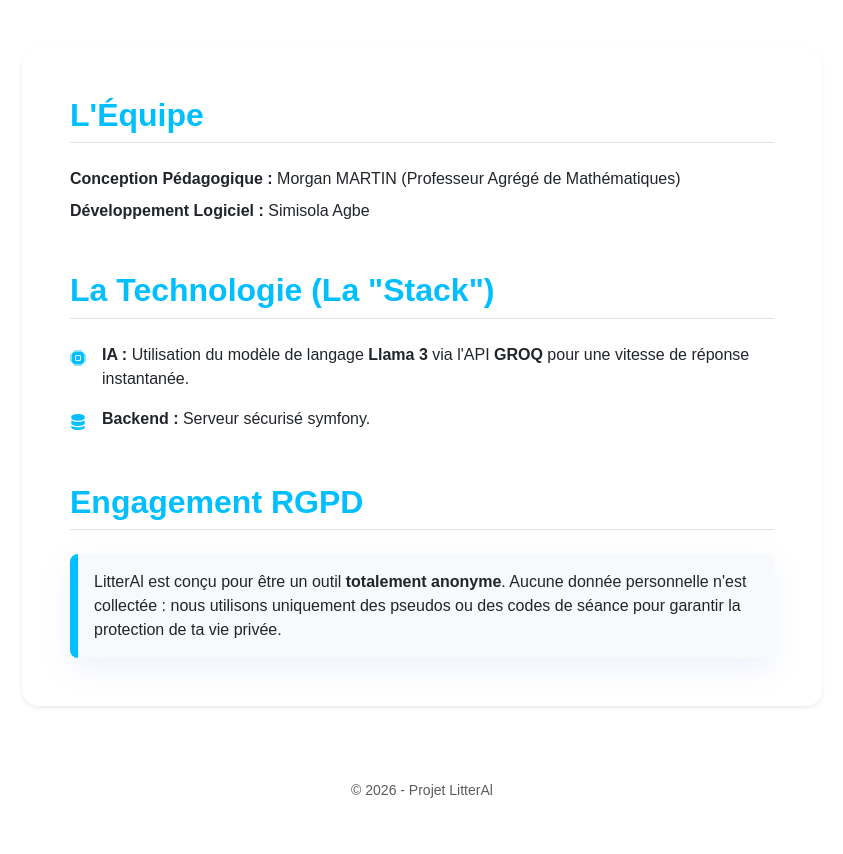
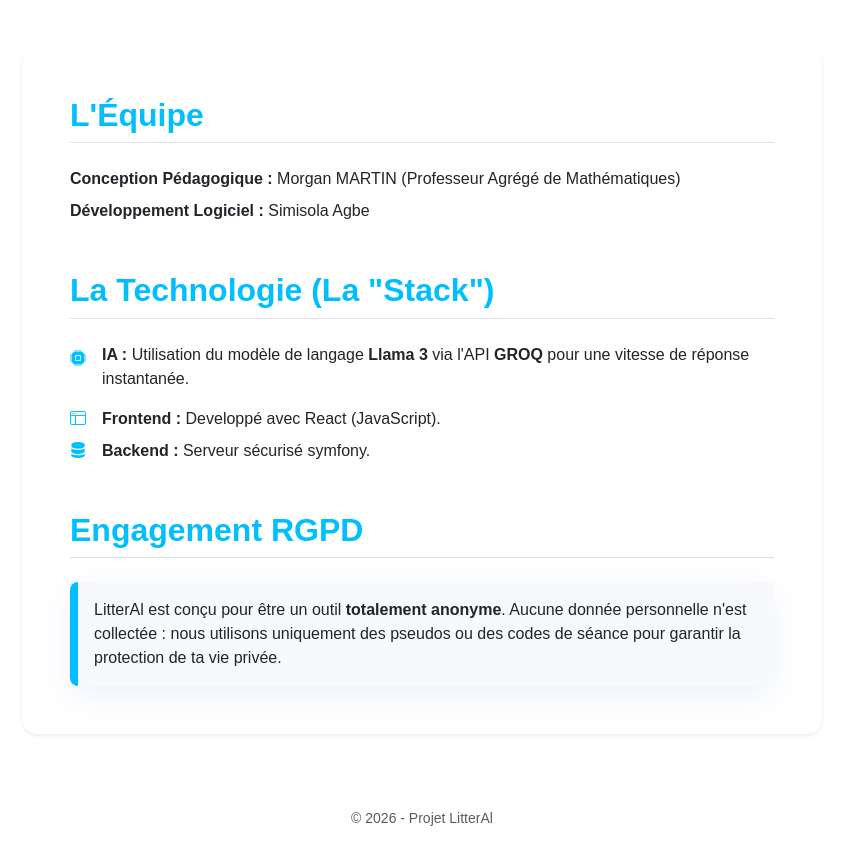
Before and after one commit to agbeSimi/litterAI, a React (Vite) app: page /credit in a window 1280 px wide. Shown: the whole page, without its empty margins (218-1061 px from the left). Before the commit the page ends 826 px from the top, so only its background shows below. Built offline with nearby package versions, Linux system fonts and the light colour scheme.

Commit message:
ajout de l'info frontend

```diff
--- a/src/pages/Credit.jsx
+++ b/src/pages/Credit.jsx
@@ -32,9 +32,13 @@ function Credit() {
                     <strong>IA :</strong> Utilisation du modèle de langage <strong>Llama 3</strong> via l'API <strong>GROQ</strong> pour une vitesse de réponse instantanée.
                   </div>
                 </li>
-                <li className="d-flex align-items-start">
-                  <i className="bi bi-server text-primary me-3 mt-1"></i>
+                <li className="d-flex flex-column align-items-start">
+                  <div className="mb-2">
+                  <i className="bi text-primary bi-window-sidebar  me-3 mt-1"></i>
+                    <strong>Frontend :</strong> Developpé avec React (JavaScript).
+                  </div>
                   <div>
+                    <i className="bi bi-server text-primary me-3 mt-1"></i>
                     <strong>Backend :</strong> Serveur sécurisé symfony.
                   </div>
                 </li>
```
